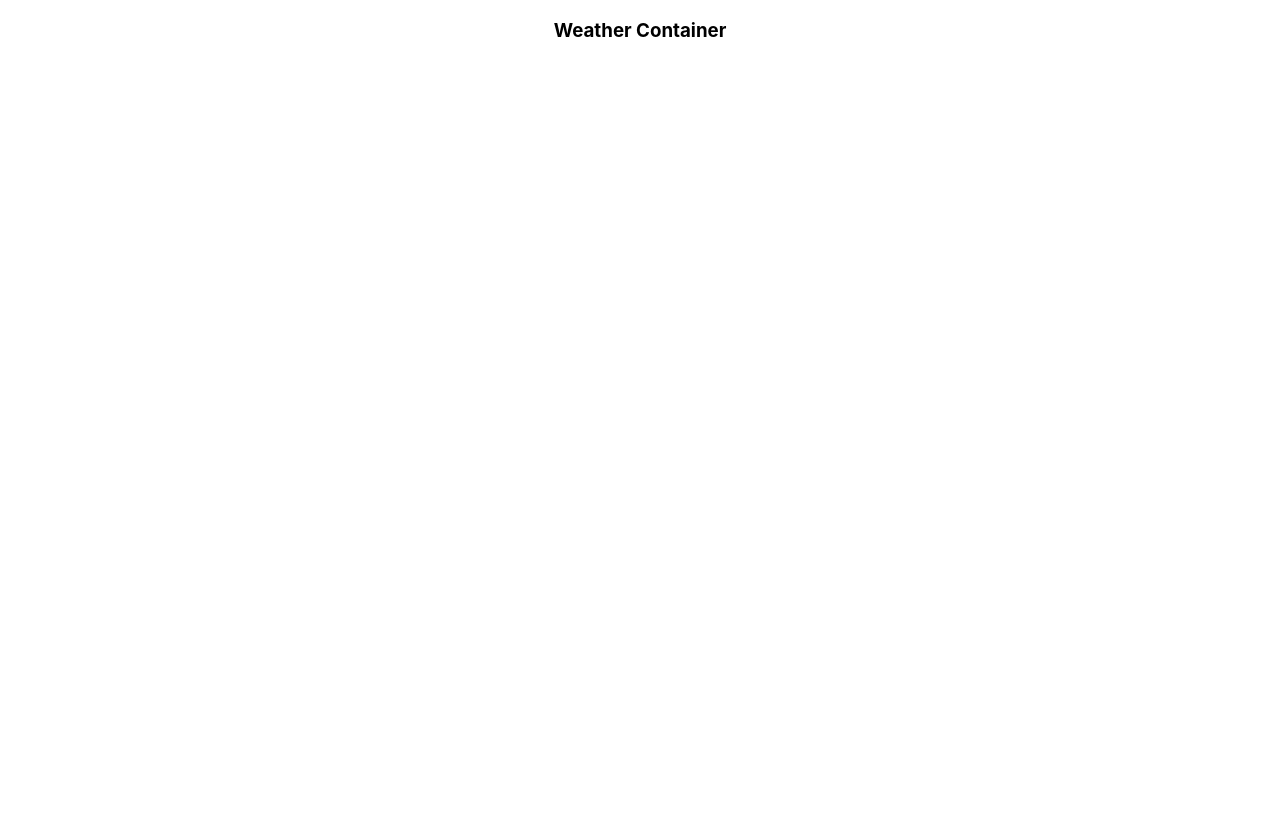
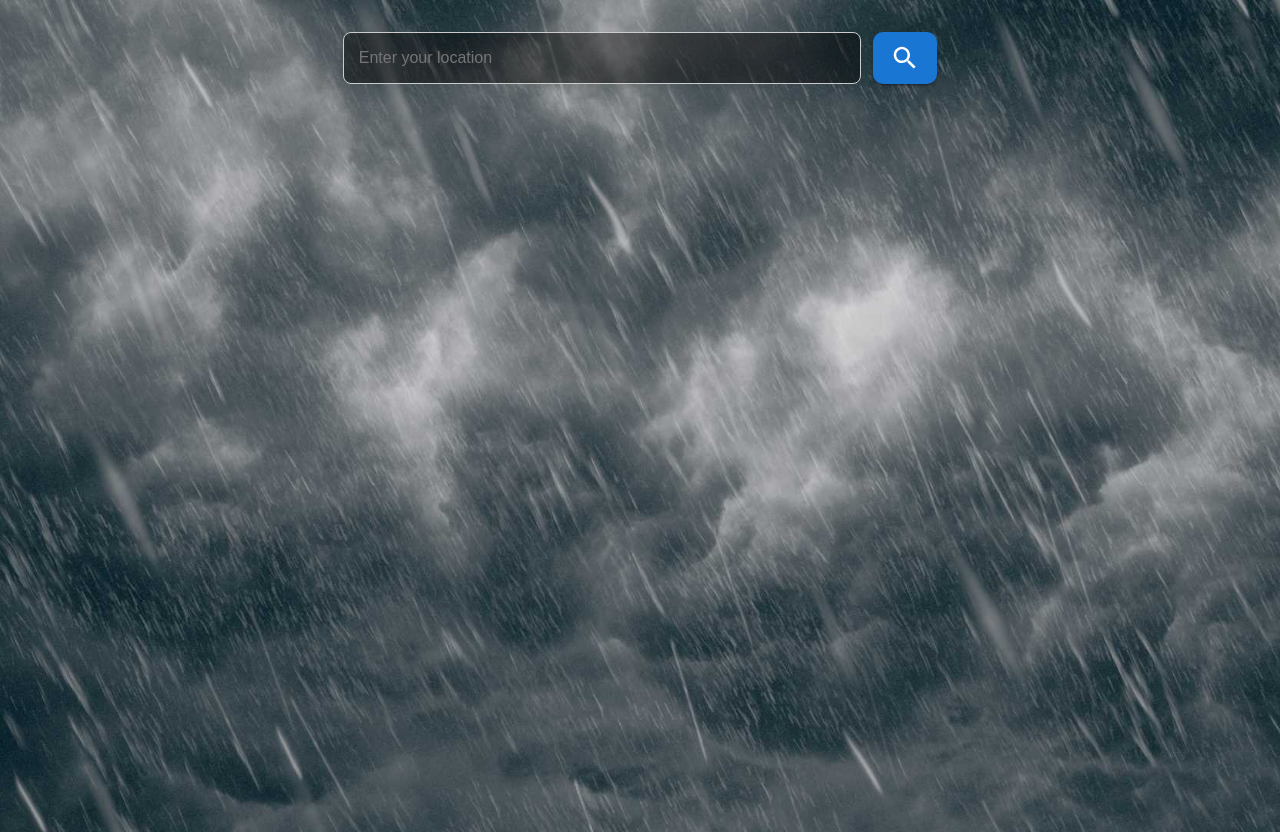
Before and after one commit to azalamin/find-weather, a React (Create React App) app: page / in a window 1280 px wide. Before the commit the page ends 800 px from the top, so only its background shows below. Built offline with nearby package versions, Linux system fonts and the light colour scheme.

Commit message:
search bar done

```diff
--- a/src/App.css
+++ /dev/null
@@ -1,38 +0,0 @@
-.App {
-  text-align: center;
-}
-
-.App-logo {
-  height: 40vmin;
-  pointer-events: none;
-}
-
-@media (prefers-reduced-motion: no-preference) {
-  .App-logo {
-    animation: App-logo-spin infinite 20s linear;
-  }
-}
-
-.App-header {
-  background-color: #282c34;
-  min-height: 100vh;
-  display: flex;
-  flex-direction: column;
-  align-items: center;
-  justify-content: center;
-  font-size: calc(10px + 2vmin);
-  color: white;
-}
-
-.App-link {
-  color: #61dafb;
-}
-
-@keyframes App-logo-spin {
-  from {
-    transform: rotate(0deg);
-  }
-  to {
-    transform: rotate(360deg);
-  }
-}
--- a/src/App.js
+++ b/src/App.js
@@ -1,10 +1,15 @@
-import './App.css';
-import WeatherContainer from "./components/WeatherContainer";
+import React from 'react';
+import { ToastContainer } from 'react-toastify';
+import 'react-toastify/dist/ReactToastify.css';
+import WeatherContainer from './components/WeatherContainer.jsx';
+import './styles/App.css';
 
-function App() {
+const App = () => {
+
   return (
     <div className="App">
       <WeatherContainer />
+      <ToastContainer />
     </div>
   );
 }
--- a/src/components/SearchBar.jsx
+++ b/src/components/SearchBar.jsx
@@ -1,10 +1,53 @@
-import React from "react";
+import SearchIcon from "@mui/icons-material/Search";
+import { Box, Button } from "@mui/material";
+import React, { useState } from "react";
+import { toast } from "react-toastify";
+import "../styles/SearchBar.css";
+import { fetchCurrentWeather } from "../utils/apiCalls";
 
 const SearchBar = () => {
+	const [searchTerm, setSearchTerm] = useState("");
+	const [weatherData, setWeatherData] = useState(null);
+
+	const handleSearch = () => {
+		if (searchTerm === "") {
+			toast.warn("Please enter your location");
+		}
+		if (searchTerm !== "") {
+			fetchCurrentWeather(searchTerm);
+		}
+	};
+
 	return (
-		<div>
-			<h4>Search Weather</h4>
-		</div>
+		<Box
+			width='100%'
+			sx={{
+				display: "flex",
+				justifyContent: "center",
+			}}
+		>
+			<input
+				value={searchTerm}
+				id='searchInput'
+				placeholder='Enter your location'
+				onChange={event => setSearchTerm(event.target.value)}
+			/>
+			<Button
+				sx={{
+					borderRadius: "10px",
+				}}
+				variant='contained'
+				color='primary'
+				onClick={handleSearch}
+			>
+				<SearchIcon
+					sx={{
+						fontSize: "30px",
+					}}
+				/>
+			</Button>
+			{/* {weatherData && <WeatherCard weatherData={weatherData} />} */}
+		</Box>
 	);
 };
 
--- a/src/components/WeatherContainer.jsx
+++ b/src/components/WeatherContainer.jsx
@@ -1,10 +1,16 @@
+import { Box } from "@mui/material";
 import React from "react";
+import SearchBar from "./SearchBar";
 
 const WeatherContainer = () => {
 	return (
-		<div>
-			<h3>Weather Container</h3>
-		</div>
+		<Box
+			sx={{
+				padding: "2rem",
+			}}
+		>
+			<SearchBar />
+		</Box>
 	);
 };
 
--- a/src/index.css
+++ b/src/index.css
@@ -1,13 +1,13 @@
+@import url("https://fonts.googleapis.com/css2?family=Barlow:wght@100;200;300;400;500;600;700&family=Montserrat:wght@100;200;300;400;500;600;700;800;900&display=swap");
+
 body {
-  margin: 0;
-  font-family: -apple-system, BlinkMacSystemFont, 'Segoe UI', 'Roboto', 'Oxygen',
-    'Ubuntu', 'Cantarell', 'Fira Sans', 'Droid Sans', 'Helvetica Neue',
-    sans-serif;
-  -webkit-font-smoothing: antialiased;
-  -moz-osx-font-smoothing: grayscale;
+	margin: 0;
+	font-family: "Barlow", sans-serif;
+	font-family: "Montserrat", sans-serif;
+	-webkit-font-smoothing: antialiased;
+	-moz-osx-font-smoothing: grayscale;
 }
 
 code {
-  font-family: source-code-pro, Menlo, Monaco, Consolas, 'Courier New',
-    monospace;
+	font-family: source-code-pro, Menlo, Monaco, Consolas, "Courier New", monospace;
 }
--- /dev/null
+++ b/src/styles/App.css
@@ -0,0 +1,12 @@
+* {
+	margin: 0;
+	padding: 0;
+}
+
+.App {
+	background-image: url("../images/bg-weather.jpg");
+	background-size: cover;
+	min-height: 104vh;
+	background-repeat: no-repeat;
+	background-position: center;
+}
--- /dev/null
+++ b/src/styles/SearchBar.css
@@ -0,0 +1,17 @@
+#searchInput {
+	width: 40%;
+	background-color: rgba(0, 0, 0, 0.431);
+	border: 1px solid #ccc;
+	transition: border-color 0.3s ease;
+	border-radius: 8px;
+	padding: 16px 15px;
+	font-size: 16px;
+	color: white;
+	margin-right: 1%;
+}
+
+#searchInput:focus {
+	outline: none;
+	border-color: #fafbfd;
+	box-shadow: 0 0 10px rgba(0, 0, 0, 0.5);
+}
--- a/src/utils/apiCalls.js
+++ b/src/utils/apiCalls.js
@@ -0,0 +1,9 @@
+import axios from "axios";
+const apiKey = '6354f4482901ce51c6b0bd6c3e6c69ab';
+
+
+export const fetchCurrentWeather = async (location) => {
+    const response = await axios.get(`https://api.openweathermap.org/data/2.5/weather?q=${location}&appid=${apiKey}&units=metric`);
+    const weatherData = response.data;
+    console.log(weatherData)
+}
```
Also changed, not shown: package.json (+8 -0 lines), src/components/WeatherCard.jsx (added, +36 -0 lines), src/images/bg-weather.jpg (added), 1 other file (tests, documents, lock files or other folders).
